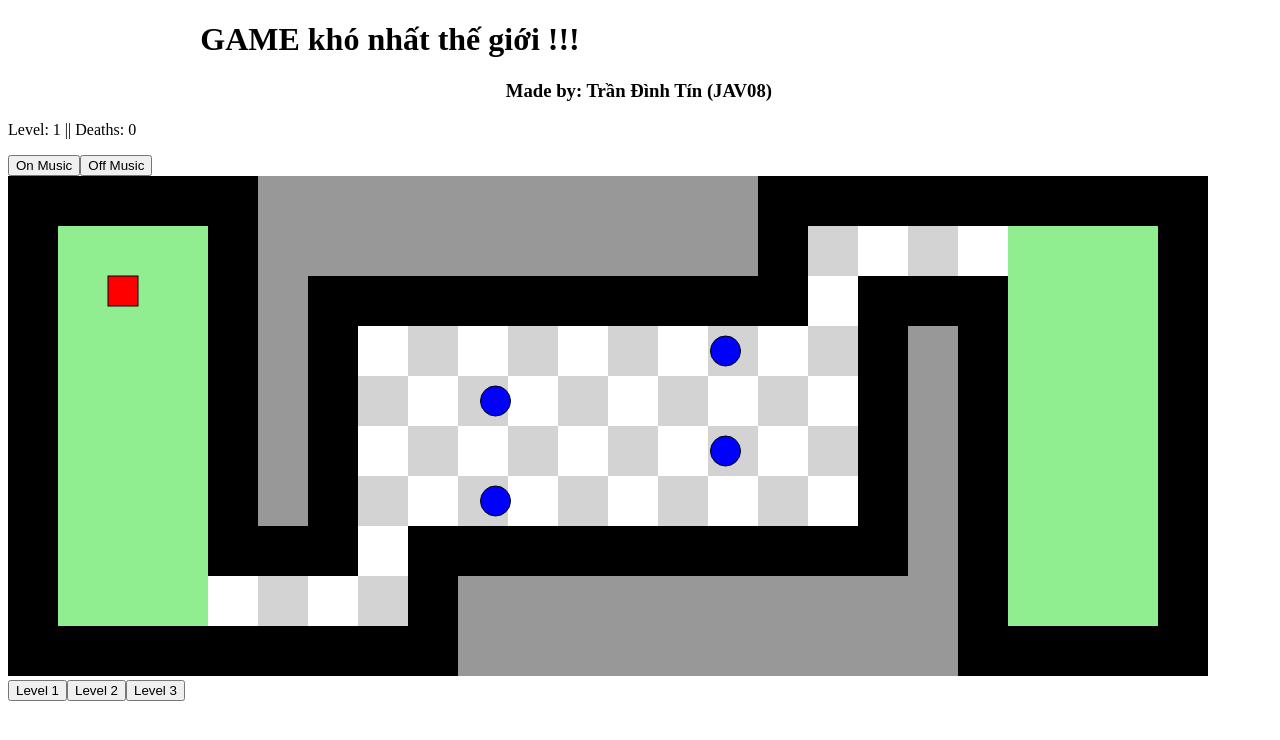
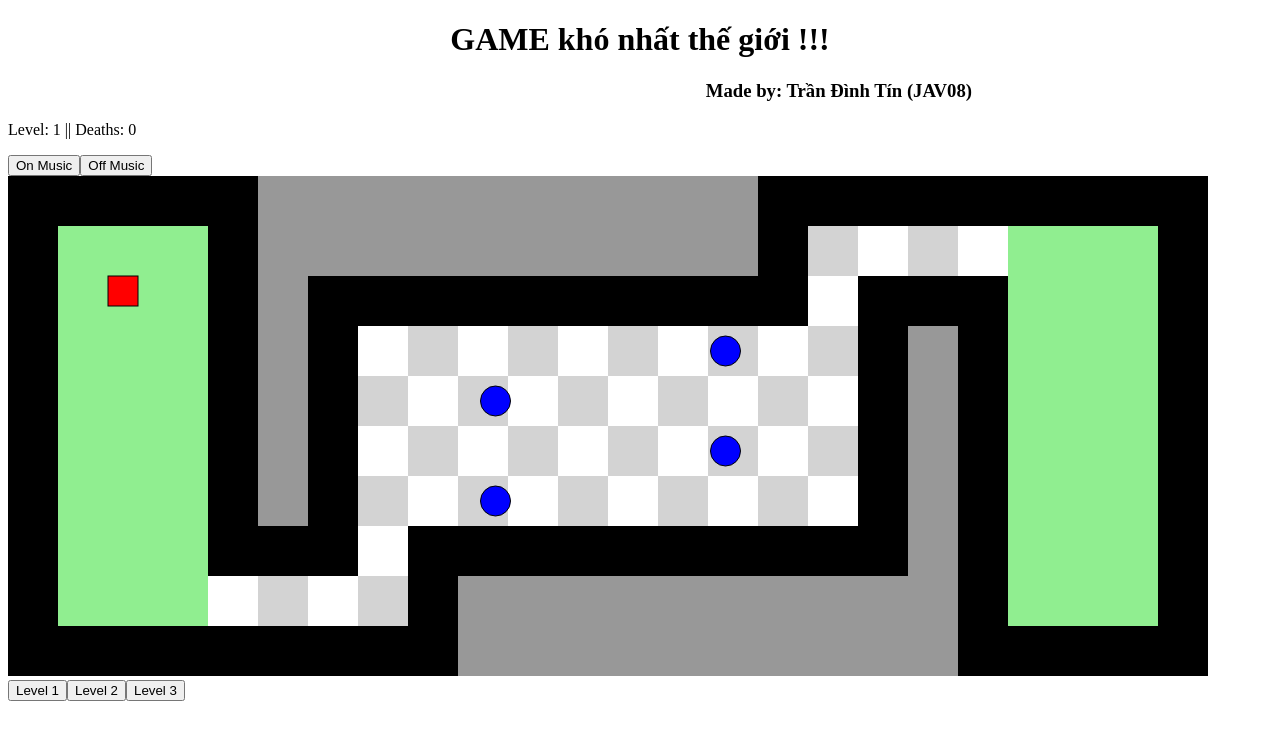
Before and after one commit to chinxo12/ProjectMD1, a plain HTML site: page index.html in a window 1280 px wide. Drawn offline with Linux system fonts and the light colour scheme.

Commit message:
done project

```diff
--- a/index.html
+++ b/index.html
@@ -7,16 +7,14 @@
 
     h3  {
       text-align: right;
-      margin-right: 500px;
+      margin-right: 300px;
     }
 
     button:hover {
       background-color: rgba(97, 137, 152, 0.29);
 
     }
-    h1 {
-      margin-right: 500px;
-    }
+
   </style>
 
 </head>
```
